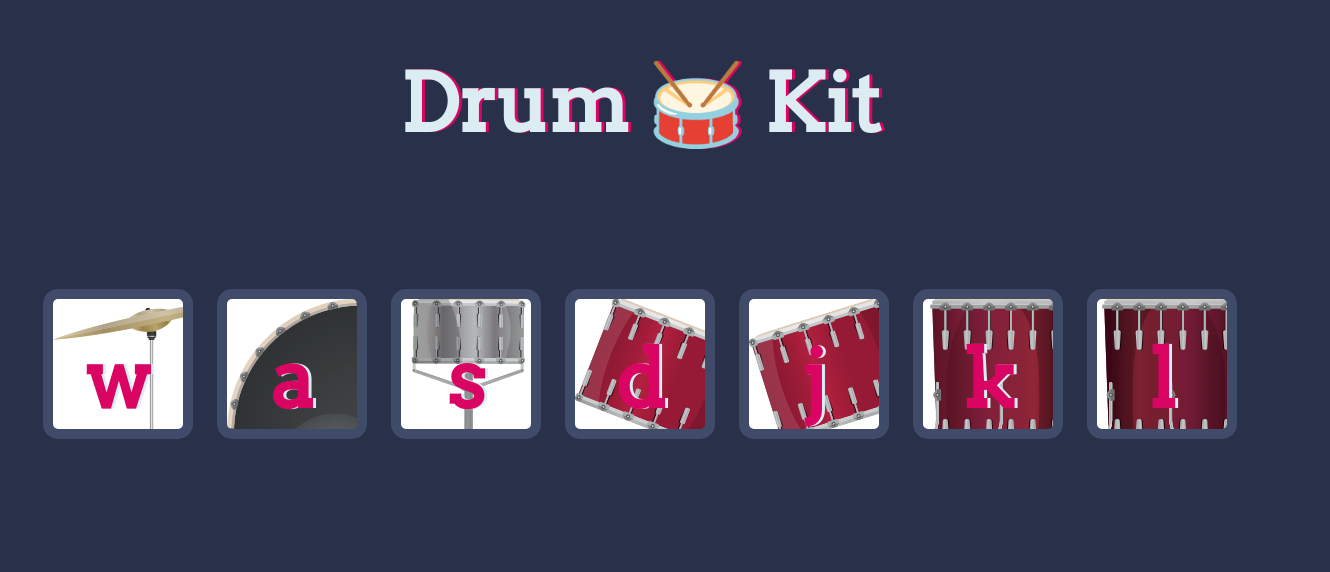
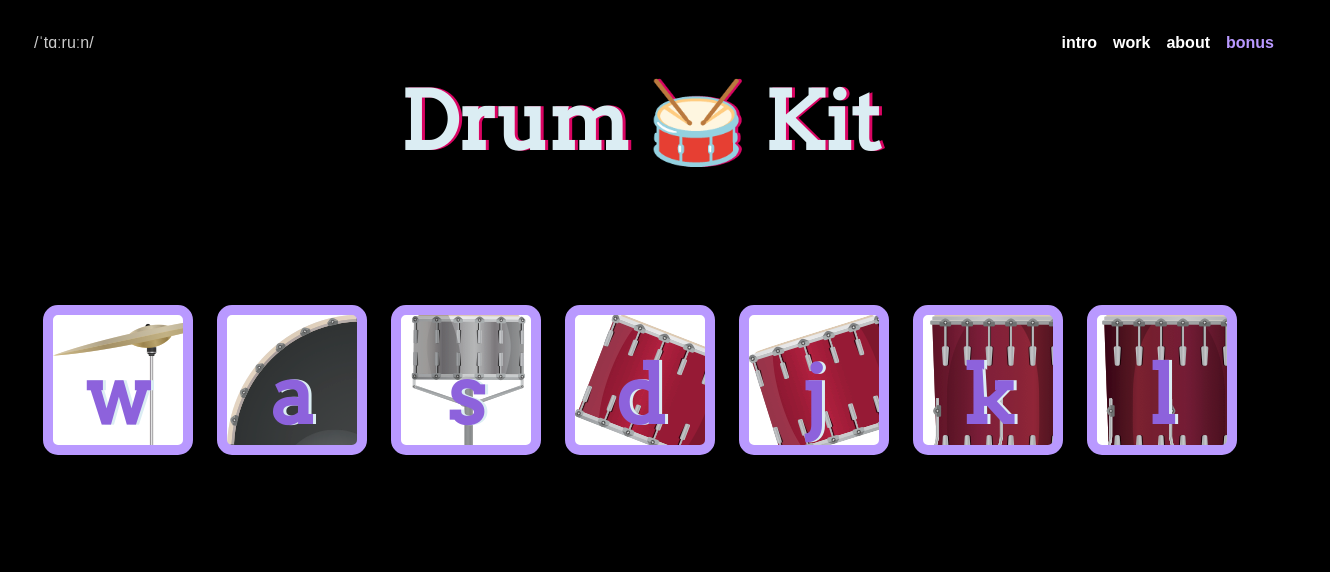
Before and after one commit to AtypicalEsper/drumkit, a plain HTML site: page index.html in a window 1280 px wide. Shown: the top 572 px of the page, 1330 px wide, since content can reach past the window. Drawn offline with Linux system fonts and the light colour scheme.

Commit message:
integerate with portfolio

```diff
--- a/index.html
+++ b/index.html
@@ -13,6 +13,24 @@
 </head>
 
 <body>
+  <div class="container">
+
+    <div class="nav">
+      <div>
+        <a href="index.html" class="emblem">/ˈtɑːruːn/</a>
+      </div>
+      <div class="title">
+        <span>Tarun Singh </span>
+      </div>
+
+      <div class="nav-items">
+        <a class='nav-item active' href="https://atypicalesper.github.io/drumkit/" target="_blank">bonus</a>
+        <a class="nav-item" href="https://atypicalesper.github.io/about.html">about</a>
+        <a class="nav-item" href="https://atypicalesper.github.io/work.html">Work</a>
+        <a class="nav-item" href="https://atypicalesper.github.io/intro.html">intro</a>
+      </div>
+
+    </div>
 
     <h1 id="title">Drum 🥁 Kit</h1>
     <div class="set">
@@ -23,6 +41,7 @@
       <button class="j drum">j</button>
       <button class="k drum">k</button>
       <button class="l drum">l</button>
+    </div>
   </div>
 
 
--- a/styles.css
+++ b/styles.css
@@ -1,36 +1,84 @@
 body {
   text-align: center;
-  background-color: #283149;
+  background-color: #000000;
+  overflow: hidden;
+}
+
+.nav {
+  position: absolute;
+  width: 100%;
+  padding: 1rem;
+  font-family: "Work Sans", sans-serif;
+  display: flex;
+  justify-content: space-between;
+}
+
+.nav .emblem {
+  color: #ccc;
+  text-decoration: none;
+}
+.nav .title {
+  margin-left: 1rem;
+  float: center;
+  text-transform: lowercase;
+  font-size: 1.5rem;
+}
+
+.nav .nav-item {
+  margin-right: 0.5rem;
+  margin-left: 0.5rem;
+  text-transform: lowercase;
+  text-decoration: none;
+  font-weight: 100;
+  color: #ffffff;
+  font-weight: bold;
+  float: right;
+}
+.nav-items {
+  margin-right: 2rem;
+}
+.nav .nav-item:hover {
+  color: white;
+}
+.nav .nav-item.active {
+  color: #b999ff;
+}
+
+.container {
+  /* display: grid; */
+  grid-template-columns: repeat(auto-fit, minmax(300px, 1fr));
+  grid-gap: 10px;
+  padding: 10px;
+  overflow: hidden; /* Hide scrollbars */
 }
 
 h1 {
   font-size: 5rem;
-  color: #DBEDF3;
+  color: #dbedf3;
   font-family: "Arvo", cursive;
-  text-shadow: 3px 0 #DA0463;
-
+  text-shadow: 3px 0 #da0463;
 }
 
 footer {
-  color: #DBEDF3;
+  color: #dbedf3;
   font-family: sans-serif;
 }
 
-.contacts{
+.contacts {
   text-align: right;
   margin-right: 2rem;
   padding: 2rem;
 }
-.fab{
+.fab {
   padding: 5px;
 }
 
-a{
-  color: #96BAFF;
+a {
+  color: #96baff;
 }
-    /*drums */
+/*drums */
 .w {
-   background-image: url("images/crash.png");
+  background-image: url("images/crash.png");
   background-color: #cccccc;
 }
 
@@ -42,7 +90,6 @@ a{
 .s {
   background-image: url("images/snare.png");
   background-color: #cccccc;
-
 }
 
 .d {
@@ -75,7 +122,7 @@ a{
 }
 
 .pressed {
-  box-shadow: 0 3px 4px 0 #DBEDF3;
+  box-shadow: 0 3px 4px 0 #dbedf3;
   opacity: 0.5;
 }
 
@@ -85,13 +132,13 @@ a{
 
 .drum {
   outline: none;
-  border: 10px solid #404B69;
+  border: 10px solid #b999ff;
   font-size: 5rem;
-  font-family: 'Arvo', cursive;
+  font-family: "Arvo", cursive;
   line-height: 2;
   font-weight: 900;
-  color: #DA0463;
-  text-shadow: 3px 0 #DBEDF3;
+  color: #8d62dc;
+  text-shadow: 3px 0 #dbedf3;
   border-radius: 15px;
   display: inline-block;
   width: 150px;
```
Lines whose indentation alone changed are shown as unchanged.
